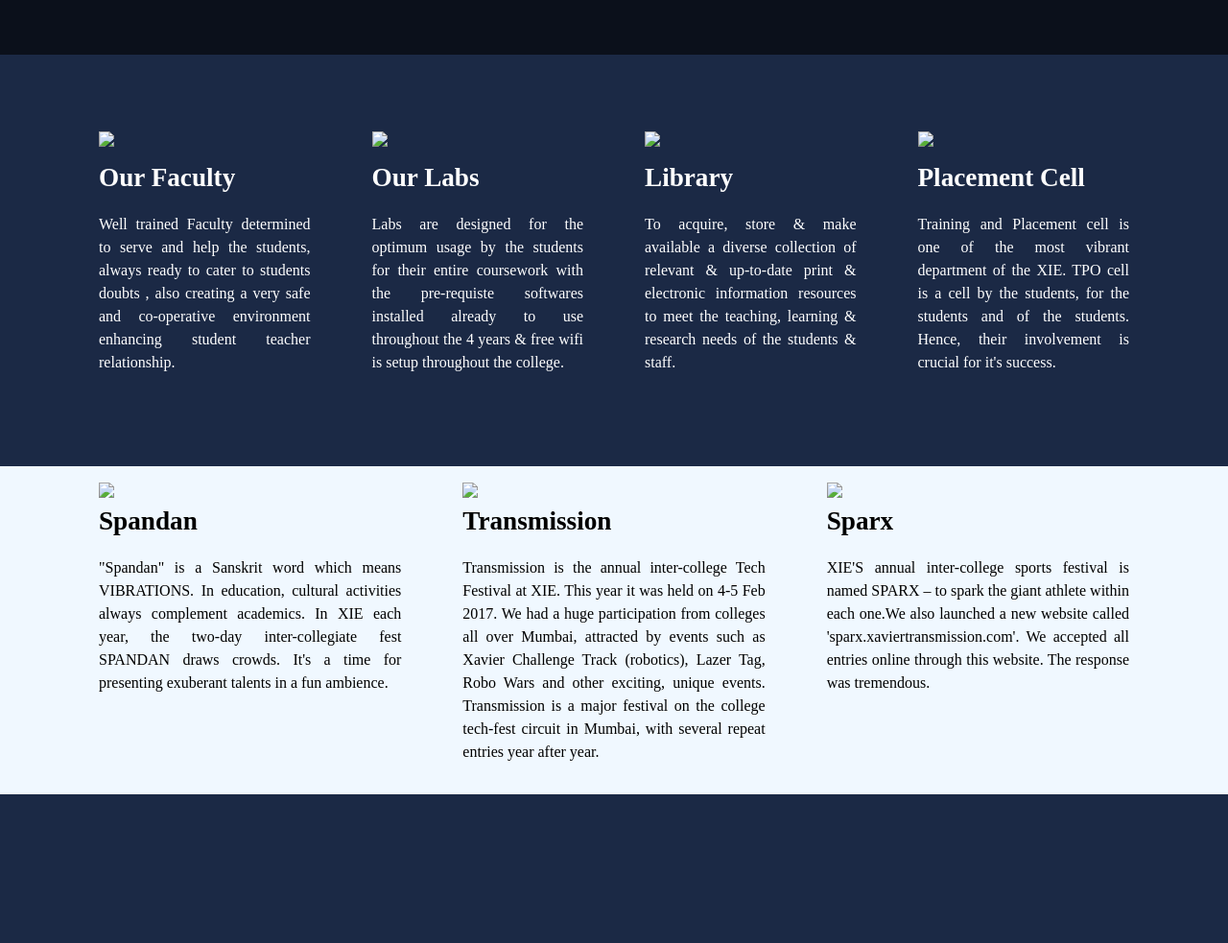
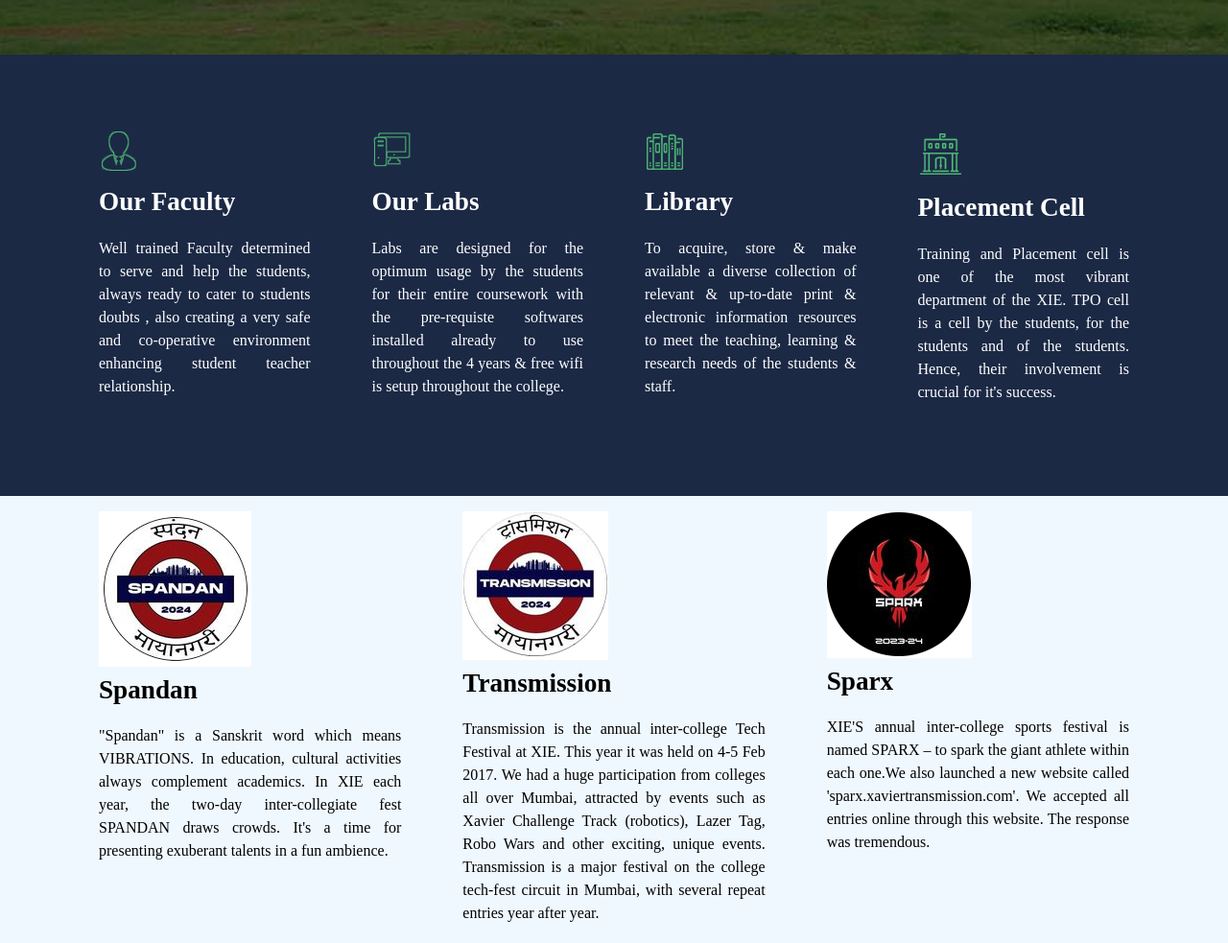
Before and after one commit to saahil167/MADLab, a plain HTML site: page index.html in a window 1280 px wide. Shown: the part 840-1823 px from the top of the page at 96% size. Before the commit the page ends 1668 px from the top, so only its background shows below. Drawn offline with nearby package versions, Linux system fonts and the light colour scheme.

Commit message:
Add files via upload

```diff
--- a/index.html
+++ b/index.html
@@ -47,24 +47,24 @@
         <div class="container features" id="about">
             <div class="row">
                 <div class="col-lg-3 col-md-4 col-sm-12" id="data">
-                    <img src="/assets/faculty.png" class="img-fluid">
+                    <img src="faculty.png" class="img-fluid">
                     <h3 class="feature-title">Our Faculty</h3>
                     <p>Well trained Faculty determined to serve and help the students, always ready to cater to students doubts , also creating a very safe and co-operative environment enhancing student teacher relationship.</p>
                 </div>
                 <div class="col-lg-3 col-md-4 col-sm-12" id="data">
-                    <img src="/assets/labs.png" class="img-fluid">
+                    <img src="labs.png" class="img-fluid">
                     <h3 class="feature-title">Our Labs
                     </h3>
                     <p>Labs are designed for the optimum usage by the students for their entire coursework with the pre-requiste softwares installed already to use throughout the 4 years & free wifi is setup throughout the college.</p>
                 </div>
                 <div class="col-lg-3 col-md-4 col-sm-12" id="data">
-                    <img src="/assets/library.png" class="img-fluid">
+                    <img src="library.png" class="img-fluid">
                     <h3 class="feature-title">Library
                     </h3>
                     <p>To acquire, store & make available a diverse collection of relevant & up-to-date print & electronic information resources to meet the teaching, learning & research needs of the students & staff.</p>
                 </div>
                 <div class="col-lg-3 col-md-4 col-sm-12" id="data">
-                    <img src="/assets/placement.png" class="img-fluid">
+                    <img src="placement.png" class="img-fluid">
                     <h3 class="feature-title">Placement Cell</h3>
                     <p>Training and Placement cell is one of the most vibrant department of the XIE. TPO cell is a cell by the students, for the students and of the students. Hence, their involvement is crucial for it's success.</p>
                 </div>
@@ -74,17 +74,17 @@
             <div class="container f">
                 <div class="row">
                     <div class="col-lg-4 col-md-4 col-sm-12" id="data">
-                        <img src="/assets/spandan.png" class="img-fluid">
+                        <img src="spandan.png" class="img-fluid">
                         <h3 class="f-title">Spandan</h3>
                         <p>"Spandan" is a Sanskrit word which means VIBRATIONS. In education, cultural activities always complement academics. In XIE each year, the two-day inter-collegiate fest SPANDAN draws crowds. It's a time for presenting exuberant talents in a fun ambience.</p>
                     </div>
                     <div class="col-lg-4 col-md-4 col-sm-12" id="data">
-                        <img src="/assets/transmission.png" class="img-fluid">
+                        <img src="transmission.png" class="img-fluid">
                         <h3 class="f-title">Transmission</h3>
                         <p>Transmission is the annual inter-college Tech Festival at XIE. This year it was held on 4-5 Feb 2017. We had a huge participation from colleges all over Mumbai, attracted by events such as Xavier Challenge Track (robotics), Lazer Tag, Robo Wars and other exciting, unique events. Transmission is a major festival on the college tech-fest circuit in Mumbai, with several repeat entries year after year.</p>
                     </div>
                     <div class="col-lg-4 col-md-4 col-sm-12" id="data">
-                        <img src="/assets/sparx.png" class="img-fluid">
+                        <img src="sparx.png" class="img-fluid">
                         <h3 class="f-title">Sparx</h3>
                         <p>XIE'S annual inter-college sports festival is named SPARX – to spark the giant athlete within each one.We also launched a new website called 'sparx.xaviertransmission.com'. We accepted all entries online through this website. The response was tremendous.</p>
                     </div>
--- a/style.css
+++ b/style.css
@@ -28,7 +28,7 @@ body {
     justify-content: flex-end;
 }
 .header {
-    background-image: url('/assets/new-bg.jpg');
+    background-image: url('new-bg.jpg');
     background-size: cover;
     background-position: center;
     position: relative;
```
